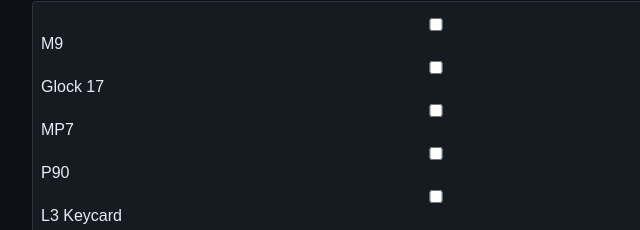
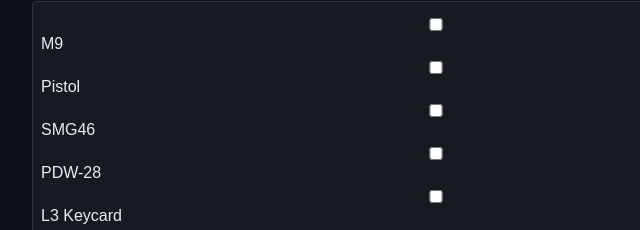
Before and after one commit to Choppovm/gri_mnl_morph_maker, a plain HTML site: page index.html in a window 1280 px wide. Shown: the part 545-775 px from the top of the page, 208-848 px from the left. Drawn offline with Linux system fonts and the light colour scheme.

Commit message:
Update index.html

```diff
--- a/index.html
+++ b/index.html
@@ -111,9 +111,9 @@
   <label>Tools:</label>
   <div class="checkbox-group" id="tools">
     <label><input type="checkbox" value="M9"> M9</label>
-    <label><input type="checkbox" value="Glock 17"> Glock 17</label>
-    <label><input type="checkbox" value="MP7"> MP7</label>
-    <label><input type="checkbox" value="P90"> P90</label>
+    <label><input type="checkbox" value="Pistol"> Pistol</label>
+    <label><input type="checkbox" value="SMG46"> SMG46</label>
+    <label><input type="checkbox" value="PDW-28"> PDW-28</label>
     <label><input type="checkbox" value="L3 Keycard"> L3 Keycard</label>
     <label><input type="checkbox" value="Radio"> Radio</label>
     <label><input type="checkbox" value="Medkit 5 Red"> Medkit 5 red</label>
@@ -132,6 +132,7 @@
     <label><input type="checkbox" value="Spray"> Spray</label>
   </div>
   <label><i>Blue medkit has been removed due to SCP: Roleplay not letting you spawn them in via commands. All other medkits should work.</i></label>
+  <label>As of 23/08/2025, Glock 17 renamed to "Pistol", P90 renamed to "PDW-28", and MP7 renamed to "SMG46" to fix the copyright strikes SCP:RP faced earlier. Update accordingly.</label>
 
   <label>Face ID (use <u>144075659</u> if in doubt):</label>
   <input type="text" id="faceId" placeholder="Roblox face asset ID">
```
